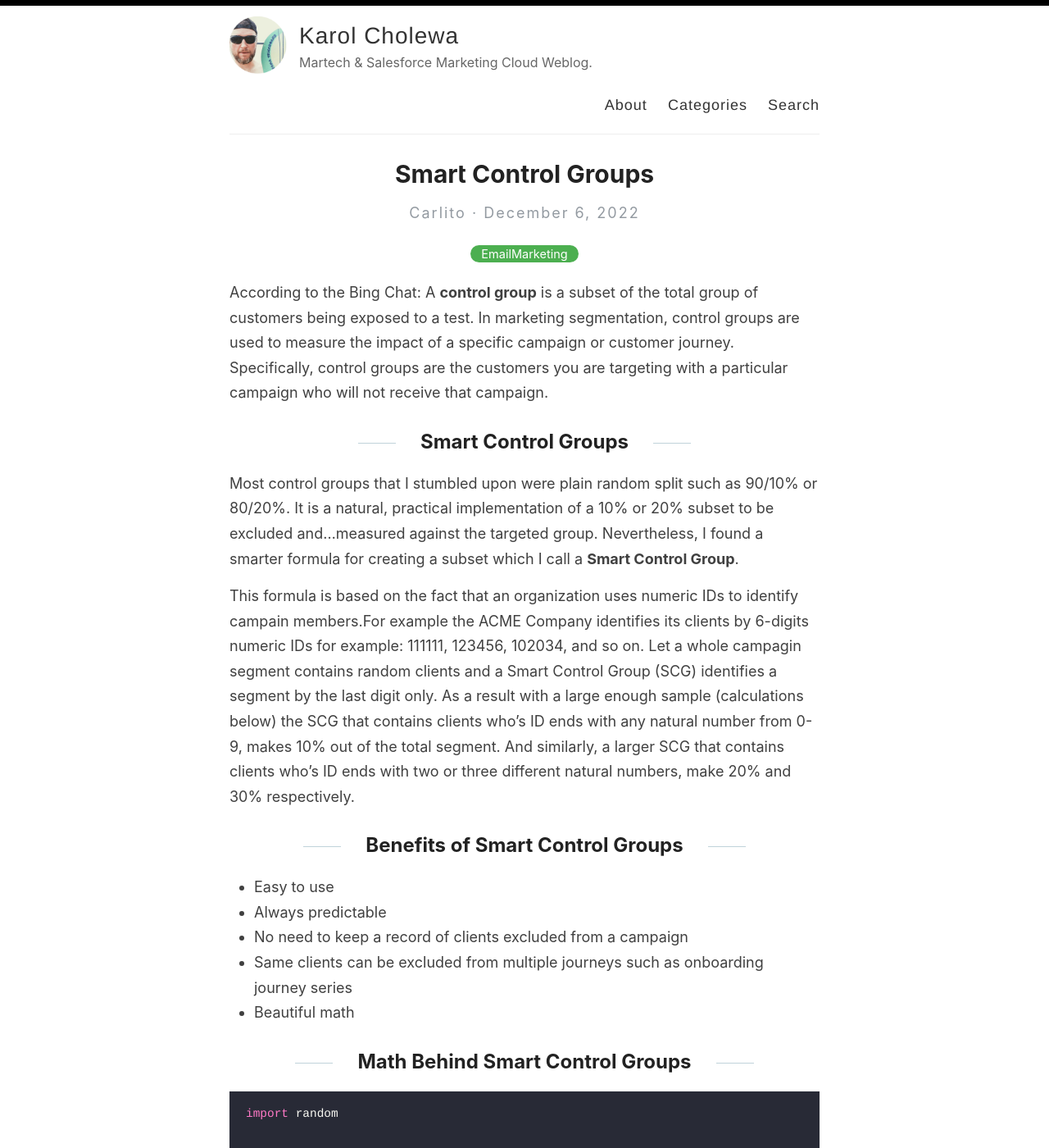
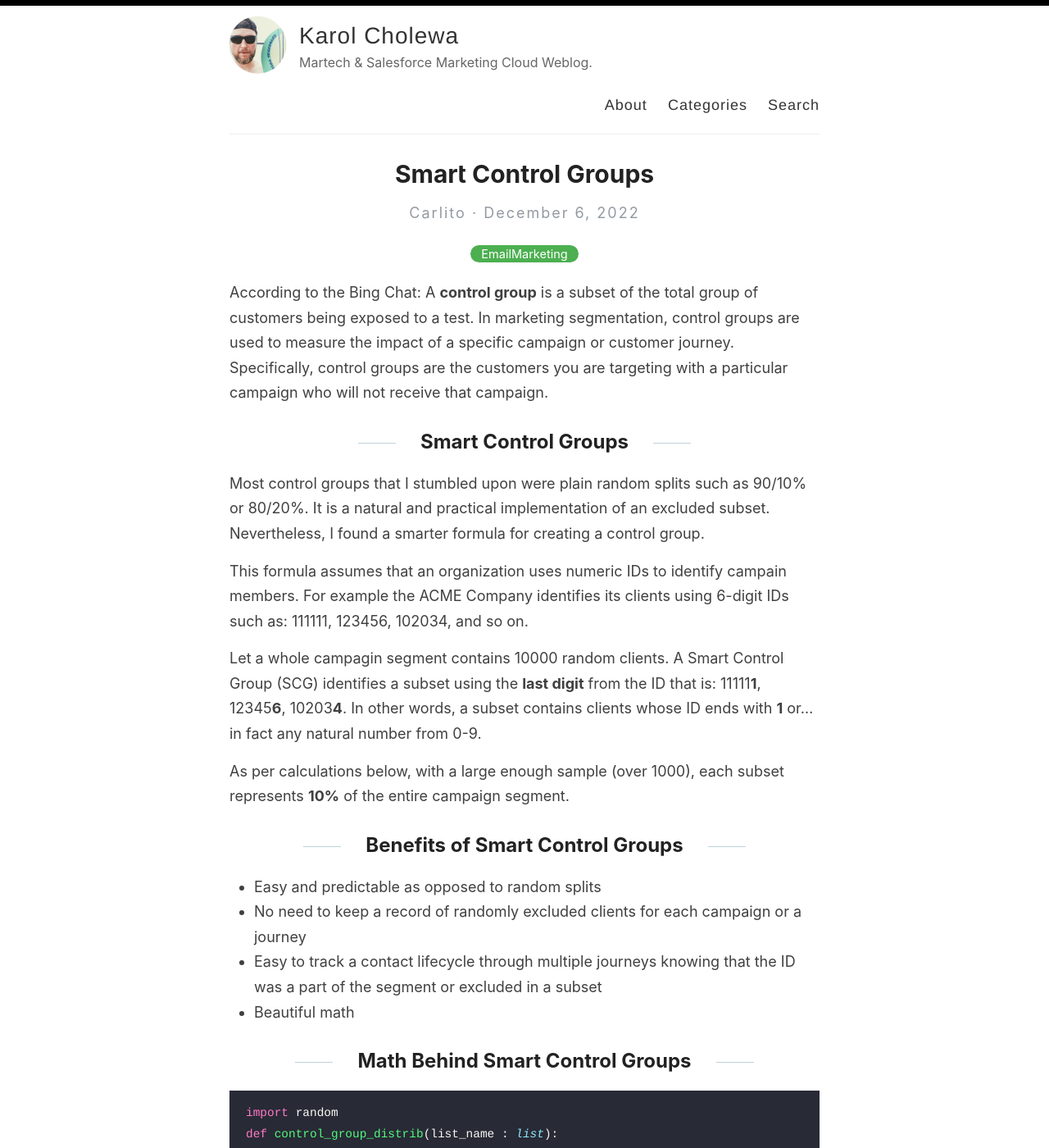
Before and after one commit to karolcholewa/blog, a Jekyll site: the page built from _posts/2022-12-06-smart-control-groups.md, in a window 1280 px wide and 1400 px high. Shown: the whole window at 82% size. Built offline with Jekyll 4.4.1, drawn with Linux system fonts in a browser that asks for light colours.

Commit message:
post added

````diff
--- a/_posts/2022-12-06-smart-control-groups.md
+++ b/_posts/2022-12-06-smart-control-groups.md
@@ -6,28 +6,28 @@ categories: [EmailMarketing]
 According to the Bing Chat: A **control group** is a subset of the total group of customers being exposed to a test. In marketing segmentation, control groups are used to measure the impact of a specific campaign or customer journey. Specifically, control groups are the customers you are targeting with a particular campaign who will not receive that campaign.
 
 ## Smart Control Groups
-Most control groups that I stumbled upon were plain random split such as 90/10% or 80/20%. It is a natural, practical implementation of a 10% or 20% subset to be excluded and...measured against the targeted group. Nevertheless, I found a smarter formula for creating a subset which I call a **Smart Control Group**.
+Most control groups that I stumbled upon were plain random splits such as 90/10% or 80/20%. It is a natural and practical implementation of an excluded subset. Nevertheless, I found a smarter formula for creating a control group.
 
-This formula is based on the fact that an organization uses numeric IDs to identify campain members.For example the ACME Company identifies its clients by 6-digits numeric IDs for example: 111111, 123456, 102034, and so on. Let a whole campagin segment contains random clients and a Smart Control Group (SCG) identifies a segment by the last digit only. As a result with a large enough sample (calculations below) the SCG that contains clients who's ID ends with any natural number from 0-9, makes 10% out of the total segment. And similarly, a larger SCG that contains clients who's ID ends with two or three different natural numbers, make 20% and 30% respectively.
+This formula assumes that an organization uses numeric IDs to identify campain members. For example the ACME Company identifies its clients using 6-digit IDs such as: 111111, 123456, 102034, and so on.
+
+Let a whole campagin segment contains 10000 random clients. A Smart Control Group (SCG) identifies a subset using the **last digit** from the ID that is: 11111**1**, 12345**6**, 10203**4**. In other words, a subset contains clients whose ID ends with **1** or...in fact any natural number from 0-9.
+
+As per calculations below, with a large enough sample (over 1000), each subset represents **10%** of the entire campaign segment.
 
 ## Benefits of Smart Control Groups
-*   Easy to use
-*   Always predictable
-*   No need to keep a record of clients excluded from a campaign
-*   Same clients can be excluded from multiple journeys such as onboarding journey series
+*   Easy and predictable as opposed to random splits
+*   No need to keep a record of randomly excluded clients for each campaign or a journey
+*   Easy to track a contact lifecycle through multiple journeys knowing that the ID was a part of the segment or excluded in a subset
 *   Beautiful math
 
 ## Math Behind Smart Control Groups
 ```python
 import random
-
-
 def control_group_distrib(list_name : list):
   for i in range(10):
     count = sum(1 for num in list_name if num.endswith(str(i)))
     percent = count/len(list_name) * 100
     print(str(i) + " counted " + str(count)  + " | " + str(percent) + "%")
-
 
 #ClientIDs increment using a regular counter. This creates an array of ClientIDs from 0-... as a main pool of clientList.
 clientsList = ["ID_" + str(i).zfill(3) for i in range(10000)]
````
